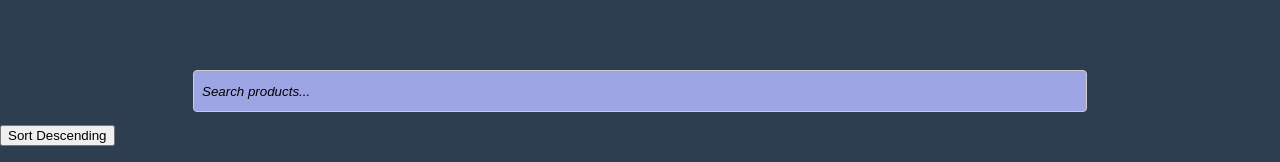
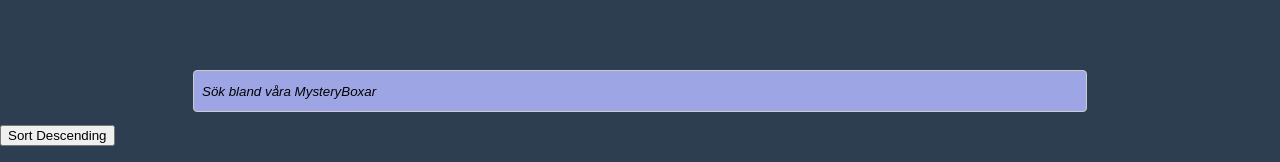
Before and after one commit to MarcusT96/MysteryIncAuctions, a React (Vite) app: page /Auctionpage in a window 1280 px wide. Shown: the part 130-292 px from the top of the page. Built offline with nearby package versions, Linux system fonts and the light colour scheme.

Commit message:
paceholder

```diff
--- a/src/components/Searchbar.jsx
+++ b/src/components/Searchbar.jsx
@@ -14,7 +14,7 @@ const SearchBar = ({ onSearch }) => {
       type="text"
       value={searchTerm}
       onChange={handleChange}
-      placeholder="Search products..."
+      placeholder="Sök bland våra MysteryBoxar"
     />
   );
 };
```
